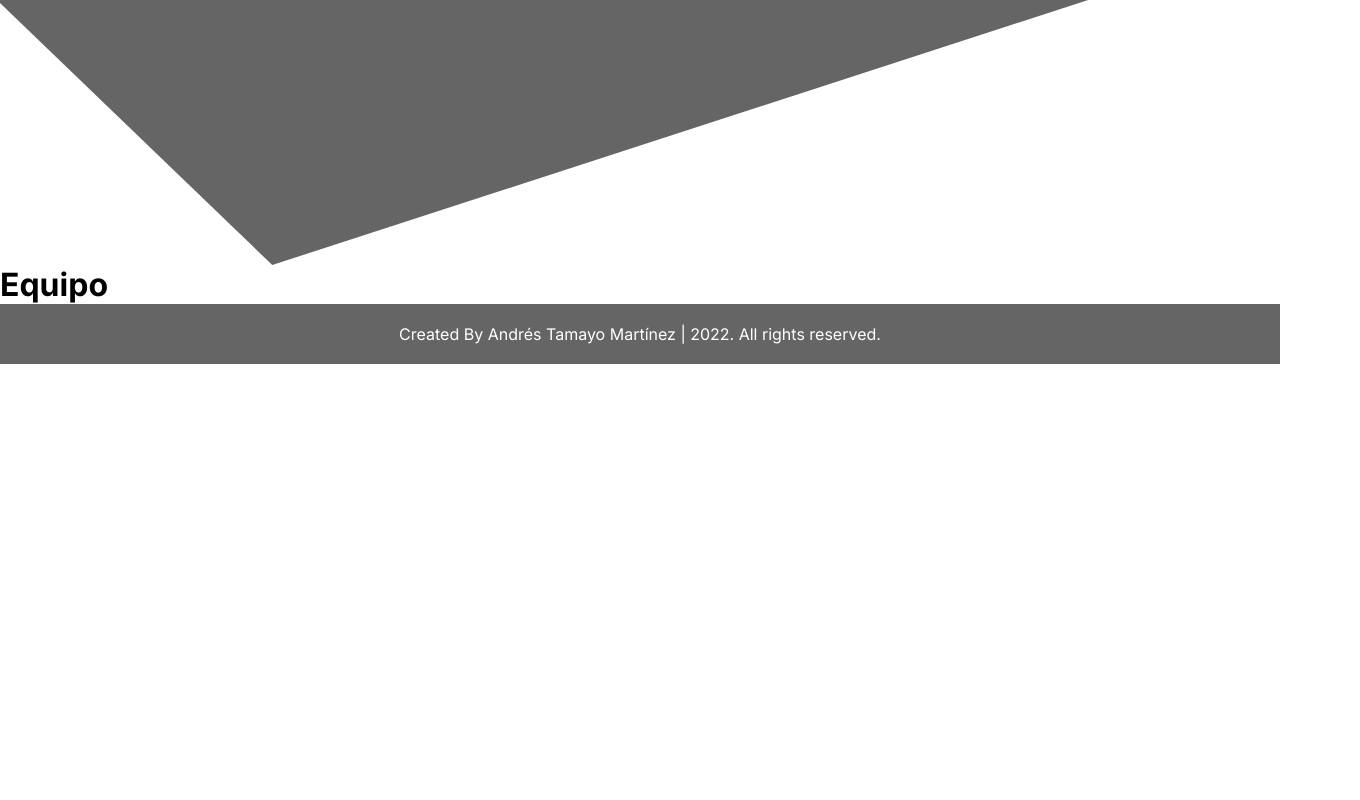
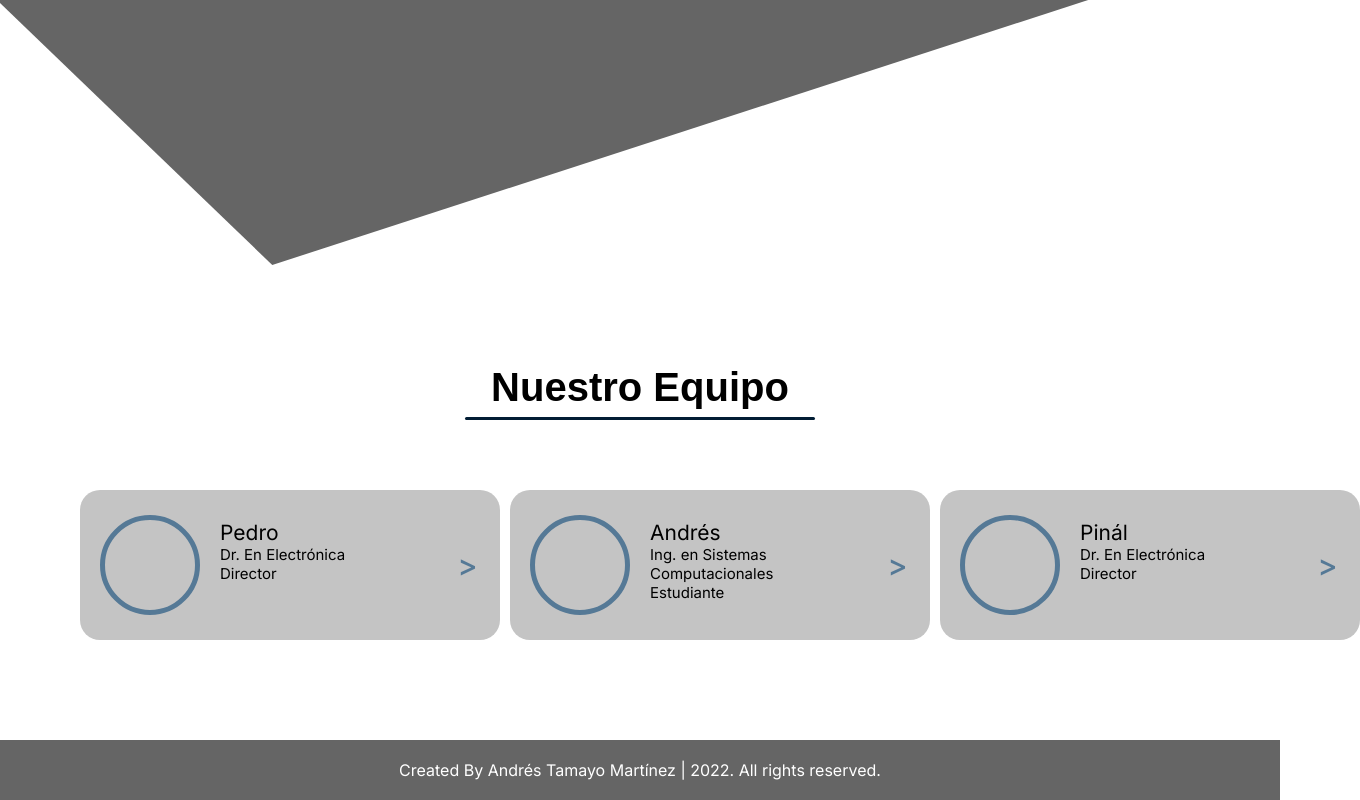
Before and after one commit to AndresTamayoMartinez/electromovilidad_page, a React (Create React App) app: page /equipo in a window 1280 px wide. Shown: the part 535-1335 px from the top of the page, 1360 px wide, since content can reach past the window. Before the commit the page ends 899 px from the top, so only its background shows below. Built offline with nearby package versions, Linux system fonts and the light colour scheme.

Commit message:
Creation of TeamScreen files and TeamCard component

```diff
--- a/src/App.js
+++ b/src/App.js
@@ -4,6 +4,7 @@ import HeaderScreen from './components/js/HeaderScreen';
 import NavigationBar from './components/js/NavigationBar';
 import IntroductionScreen from './components/js/IntroductionScreen';
 import FooterScreen from './components/js/FooterScreen';
+import TeamScreen from './components/js/TeamScreen';
 
 const App = () => {
   return (
@@ -14,7 +15,7 @@ const App = () => {
         <Route path={'/'} element={<IntroductionScreen />} />
         <Route path={'/index.html'} element={<IntroductionScreen />} />
         <Route path={'/inicio'} element={<IntroductionScreen />} />
-        <Route path={'/equipo'} element={<h1>Equipo</h1>} />
+        <Route path={'/equipo'} element={<TeamScreen />} />
         <Route path={'/proyectos'} element={<h1>Proyectos</h1>} />
         <Route path={'/contactanos'} element={<h1>Contactanos</h1>} />
       </Routes>
--- /dev/null
+++ b/src/components/css/TeamScreen.css
@@ -0,0 +1,69 @@
+
+/* Our Teammates Styling */
+.teammates .teammates-content{
+    display: grid;
+    grid-template-columns: repeat(3, 1fr);
+}
+
+.teammates .teammates-content .link{
+    text-decoration: none;
+    color: #000000;
+    display: flex;
+}
+
+.teammates .teammates-content .person-content{
+    margin-top: 10px;
+    margin-right: 10px;
+    background: #C4C4C4;
+    display: flex;
+    align-items: center;
+    border-radius: 20px;
+    padding: 20px;
+}
+
+.teammates .person-content .person-image{
+    border: 5px solid #557996;
+    border-radius: 50px;
+    width: 100px;
+    height: 100px;
+    margin-right: 10px;
+}
+
+.teammates .person-content .person-image .pimage{
+    width: 90px;
+    height: 90px;
+    border-radius: 50px;
+}
+
+.teammates .person-content .person-info{
+    width: 220px;
+    height: 100px;
+    margin-left: 10px;
+    margin-top: 10px;
+}
+
+.teammates .person-content .person-info .pname{
+    font-size: 21px;
+}
+
+.teammates .person-content .person-info .pi1,
+.teammates .person-content .person-info .pi2{
+    font-size: 15px;
+}
+
+.teammates .person-content .link{
+    display: flex;
+    margin-left: 15px;
+}
+
+.teammates .person-content .link .btn-id{
+    width: 25px;
+    height: max-content;
+    color: #557996;
+    cursor: pointer;
+    font-size: 30px;
+    font-weight: 500;
+    background: none;
+    border: none;
+}
+/* Our Teammates Styling */
--- a/src/components/js/FooterScreen.js
+++ b/src/components/js/FooterScreen.js
@@ -3,7 +3,7 @@ import '../css/FooterScreen.css';
 const FooterScreen = () => {
     return (
         <footer id="footer">
-            <span id="footer-span">Created By <a href="https://tamayodevelop.com/" target="new-blank">Andrés Tamayo Martínez</a>  |  <span class="far fa-copyright"></span> 2022. All rights reserved.</span>
+            <span id="footer-span">Created By <a href="https://tamayodevelop.com/" target="new-blank">Andrés Tamayo Martínez</a>  |  <span className="far fa-copyright"></span> 2022. All rights reserved.</span>
         </footer>
     );
 };
--- /dev/null
+++ b/src/components/js/TeamCard.js
@@ -0,0 +1,19 @@
+//import
+
+const TeamCard = ({ personNames, personDegree, personId, personPosition }) => {
+    return (
+        <div id={personId} className="person-content">
+                <div id="person-image" className="person-image">
+                    {/* <img id="pimage" class="pimage" src="${data.image}"> */}
+                </div>
+                <div id="person-info" className="person-info">
+                    <p id="pname" className="pname">{personNames}</p>
+                    <p id="pi1" className="pi1">{personDegree}</p>
+                    <p id="pi2" className="pi2">{personPosition}</p>
+                </div>
+                <a href="../html/persondesc.html" className="link"><button className="btn-id" data-id="">{'>'}</button></a>
+        </div>
+    );
+};
+
+export default TeamCard;
--- /dev/null
+++ b/src/components/js/TeamScreen.js
@@ -0,0 +1,33 @@
+import '../css/TeamScreen.css';
+import TeamCard from "./TeamCard";
+
+const TeamScreen = () => {
+    const names = [
+        {name: 'Pedro', degree:'Dr. En Electrónica', position: 'Director', id: 1},
+        {name: 'Andrés', degree:'Ing. en Sistemas Computacionales', position: 'Estudiante', id: 2},
+        {name: 'Pinál', degree:'Dr. En Electrónica', position: 'Director', id: 3}
+    ];
+
+    return (
+        <div>
+            <section id="teammates" className="teammates">
+                <div className="max-width">
+                    <h2 id="team-title" className="title">Nuestro Equipo</h2>
+                    <div id="teammates-content" className="teammates-content">
+                        {names.map((names, key)=>
+                            <TeamCard
+                                key={key}
+                                personNames={names.name}
+                                personDegree={names.degree}
+                                personPosition={names.position}
+                                personId={names.id}
+                            />
+                        )}
+                    </div>
+                </div>
+            </section>
+        </div>
+    );
+};
+
+export default TeamScreen;
```
Also changed, not shown: src/components/js/firebase_connection.js (added, +75 -0 lines).
